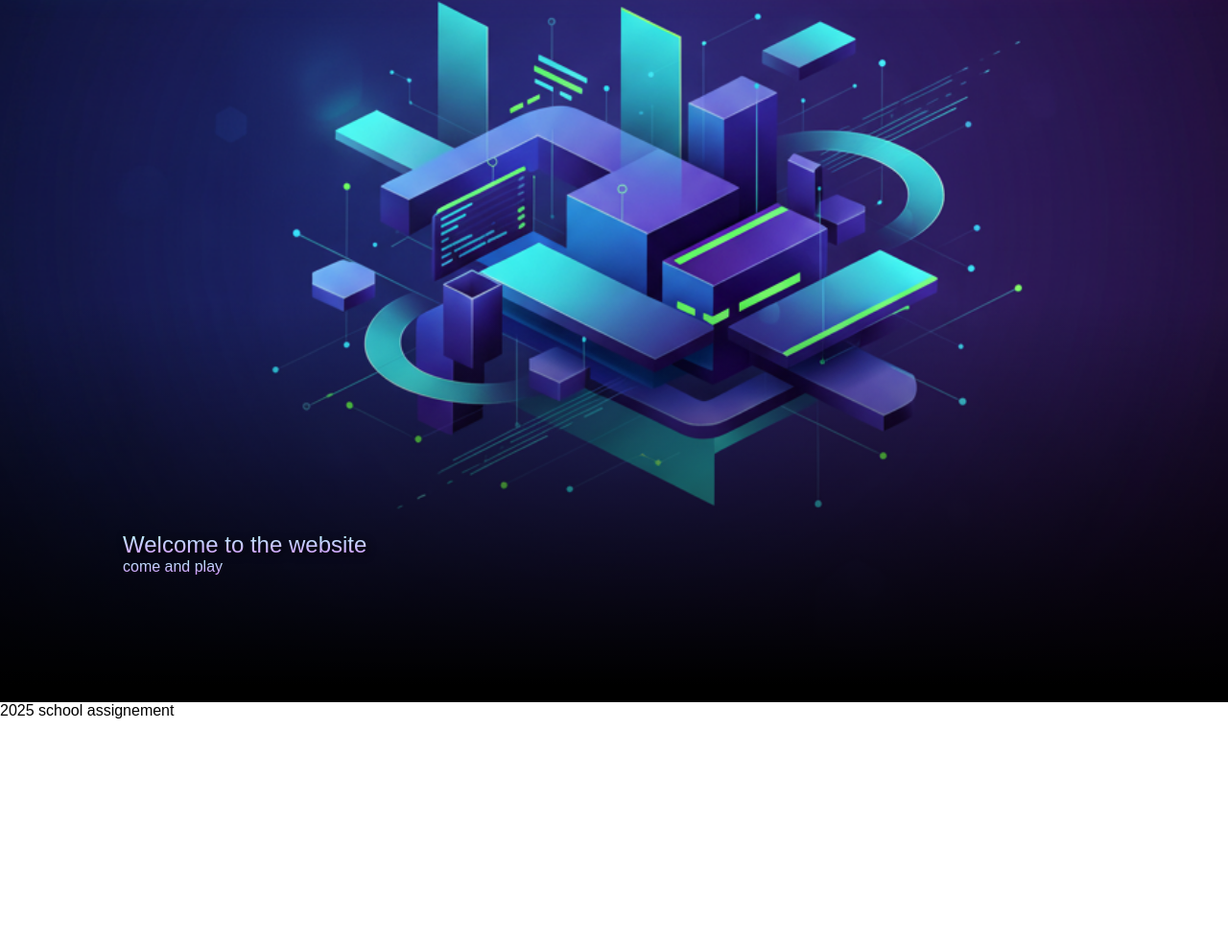
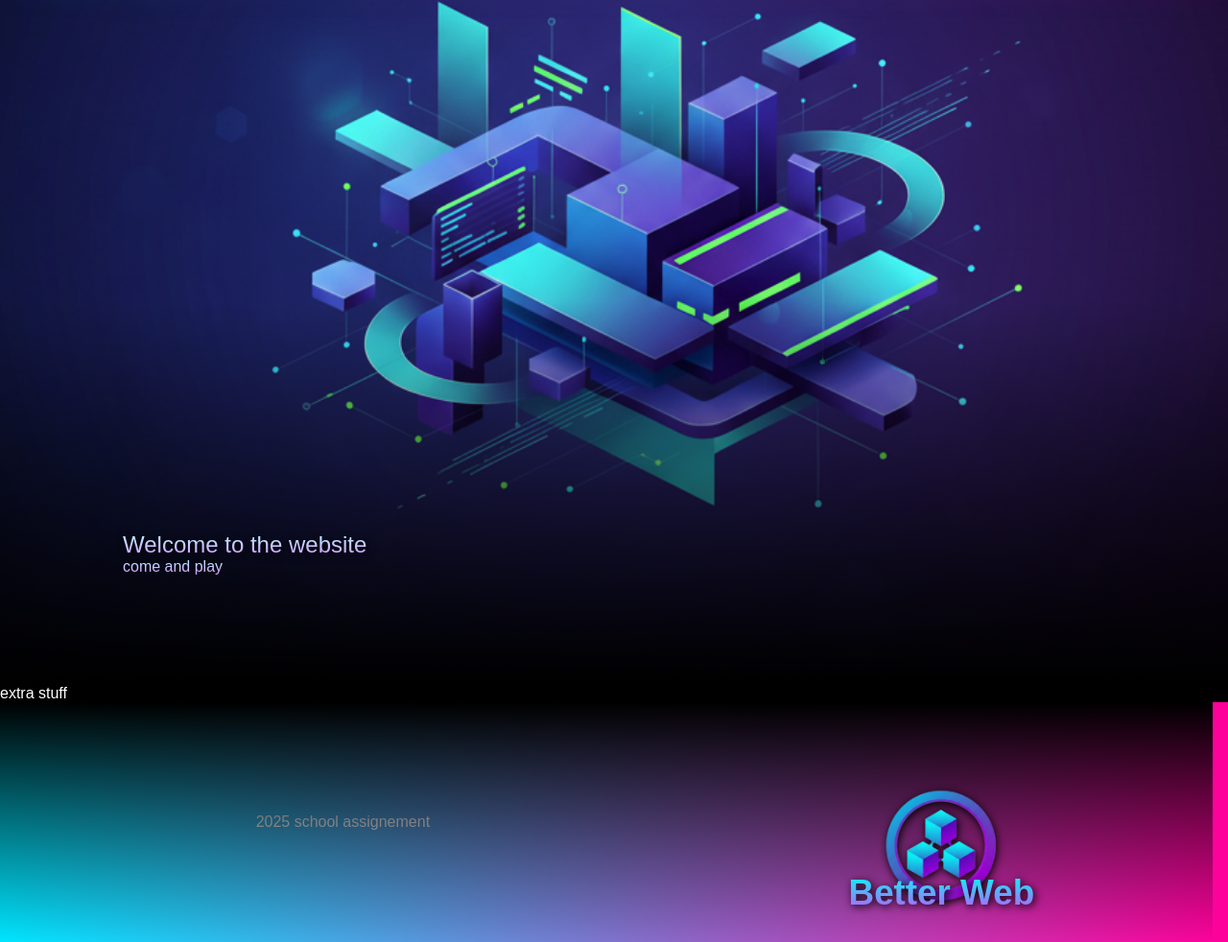
Before and after one commit to andreas-dahlen/better-web, a plain HTML site: page index.html in a window 1280 px wide. Shown: the part 166-1148 px from the top of the page at 96% size. Before the commit the page ends 916 px from the top, so only its background shows below. Drawn offline with Linux system fonts and the light colour scheme.

Commit message:
started some work on footer. Still needs work. Maybe should have done this in a different branch

```diff
--- a/assets/CSS/base.css
+++ b/assets/CSS/base.css
@@ -4,6 +4,7 @@
     box-sizing: border-box;
     font-family: Arial, Helvetica, sans-serif;
     font-weight: 500;
+    color: white;
 }
 
 :root {
--- a/assets/CSS/footer.css
+++ b/assets/CSS/footer.css
@@ -0,0 +1,72 @@
+footer {
+    position: relative;
+    z-index: 2;
+    width: 100%;
+}
+
+.footer-container {
+    display: flex;
+    /* justify-content: space-between; */
+    justify-content: space-around;
+    align-items: center;
+    background: var(--before-gradient);
+    padding: 0 2em 0 0;
+    height: 250px;
+    width: 100%;
+}
+.footer-container::before {
+    position: absolute;
+    content: "";
+    background: linear-gradient(to top, transparent, rgb(0, 0, 0));
+    top: 0;
+    width: 100%;
+    height: 100%;
+}
+
+.logo-container-big {
+    display: flex;
+    position: relative;
+    margin-top: 3em;
+
+    span {
+        position: absolute;
+        top: 50%;
+        left: 50%;
+        transform: translate(-50%, 70%);
+        font-weight: bold;
+        white-space: nowrap;
+        /* align-self: center; */
+        /* justify-self: center; */
+    }
+    img {
+        position: absolute;
+        top: 50%;
+        left: 50%;
+        transform: translate(-50%, -50%);
+        height: 120px;
+        filter: drop-shadow(1px 2px 4px hsl(0, 0%, 0%));
+        /* transition: transform 1.5s ease-out; */
+        /* transform: rotate(0deg) scale(1); */
+    }
+
+    /* & img:hover {
+        animation: logo-animation 1s ease-out;
+        transform: rotate(360deg) scale(1.2);
+    } */
+}
+.logo-container::before {
+    content: "";
+    position: absolute;
+    inset: 0;
+    width: auto;
+    height: auto;
+    background-color: rgb(255, 255, 255);
+    filter: blur(30px);
+    border-radius: 10px;
+    opacity: 0.2;
+    z-index: 0;
+}
+/* .footer-logo-text {
+    position: absolute;
+    inset: 0;
+} */
--- a/index.html
+++ b/index.html
@@ -16,7 +16,7 @@
         <div class="header-container">
                 <a href="index.html" class="logo-container">
                     <img  src="/assets/images/Gemini_Generated_Image_logo.png" alt="Better Web Logo" href="index.html">
-                        <span class="text-shadow big-style">Better Web</span>
+                    <span class="text-shadow big-style">Better Web</span>
                 </a>
             <nav>
                 <a href="index.html">
@@ -40,69 +40,20 @@
             <p class="text-style">come and play</p>
         </div>
     </section>
-    <!-- <article>
-        <h2> Our Seminars </h2>
-        <section>
-        <h3> Day 1 </h3>
-        <div class="three-days">
-            <section>
-                <h4> Seminar 1 </h4>
-                <p>Lorem ipsum, dolor sit amet consectetur adipisicing elit. Tempora quae pariatur expedita quas debitis ad illo ullam error. Doloremque, autem in minima obcaecati consequuntur magni neque facere. Voluptatem, labore magnam?</p>
-            </section>
-            <section>
-                <h4> Seminar 2 </h4>
-                <p>Lorem ipsum dolor sit amet consectetur adipisicing elit. Saepe, eveniet consequuntur. Impedit nemo voluptatibus dignissimos consequuntur commodi laboriosam optio quasi neque, quibusdam vel est suscipit velit incidunt error sed accusantium?</p>
-            </section>
-            <section>
-                <h4> Seminar 3 </h4>
-                <p>Lorem ipsum dolor sit amet consectetur adipisicing elit. Error eligendi iusto dignissimos blanditiis tempora et voluptatem saepe, aliquid facilis rem dicta odio consectetur veritatis veniam recusandae quos doloribus sint esse?</p>
-            </section>
-        </div>
-
-        <h3> Day 2 </h3>
-        <div class="three-days">
-            <section>
-                <h4> Seminar 4 </h4>
-                <p>Lorem ipsum dolor sit amet consectetur adipisicing elit. Fuga distinctio dolorem quos perspiciatis omnis neque, doloremque recusandae magni reiciendis sunt assumenda architecto, placeat et cumque veritatis, aliquam repellat. Laboriosam, aperiam.</p>
-            </section>
-            <section>
-                <h4> Seminar 5 </h4>
-                <p>Lorem ipsum dolor sit amet, consectetur adipisicing elit. Iusto natus vel maxime quos ipsum totam debitis quisquam ratione aliquam commodi nulla iste in sint corrupti, inventore placeat dolorem. In, natus.</p>
-            </section>
-            <section>
-                <h4> Seminar 6 </h4>
-                <p>Lorem ipsum dolor sit amet consectetur, adipisicing elit. Dolorem porro, iste unde sequi harum provident quia atque non illo temporibus! Eius, at itaque? Sint provident quia quo deleniti reprehenderit eaque?</p>
-            </section>
-        </div>
-
-        <h3> Day 3 </h3>
-        <div class="four-days">
-            <section>
-                <h4> Seminar 7 </h4>
-                <p>Lorem ipsum dolor sit amet consectetur adipisicing elit. Porro nostrum, nihil autem reiciendis facilis cum rerum saepe ab ipsa optio consequuntur iusto animi dolores consectetur dolorum. Similique in ducimus dolorum!</p>
-            </section>
-            <section>
-                <h4> Seminar 8 </h4>
-                <p>Lorem ipsum dolor sit amet consectetur adipisicing elit. Modi alias, atque officiis obcaecati molestias molestiae quod tempora nihil eaque doloremque vero consectetur provident reprehenderit corporis non eligendi facere perspiciatis fugit!</p>
-            </section>
-            <section>
-                <h4> Seminar 9 </h4>
-                <p>Lorem ipsum dolor, sit amet consectetur adipisicing elit. Accusantium fugiat expedita non numquam eum. Molestiae facere voluptatum amet et! Dolores ipsa itaque iusto alias. Sunt quod sed sint autem nihil?</p>
-            </section>
-            <section>
-                <h4> Seminar 10 </h4>
-                <p>Lorem ipsum dolor sit amet consectetur adipisicing elit. Perspiciatis cumque id praesentium minima quas odio, iusto mollitia tenetur! Vero earum neque quidem fugit nesciunt reiciendis ad repudiandae suscipit consequatur numquam?</p>
-            </section>
-        </div>
-    </article> -->
 
     <aside>
         <h4> extra stuff</h4>
     </aside>
 </main>
 
-        <footer>
-           <p> 2025 school assignement </p>
-        </footer>
-    </body>
+    <footer>
+        <div class="footer-container">
+            <p> 2025 school assignement </p>
+            <div class="logo-container-big">
+                <img  src="/assets/images/Gemini_Generated_Image_logo.png" alt="Better Web Logo" href="index.html">
+                <span class="text-shadow big-style footer-logo-text">Better Web</span>
+            </div>
+        </div>
+    </footer>
+</body>
 </html>
```
